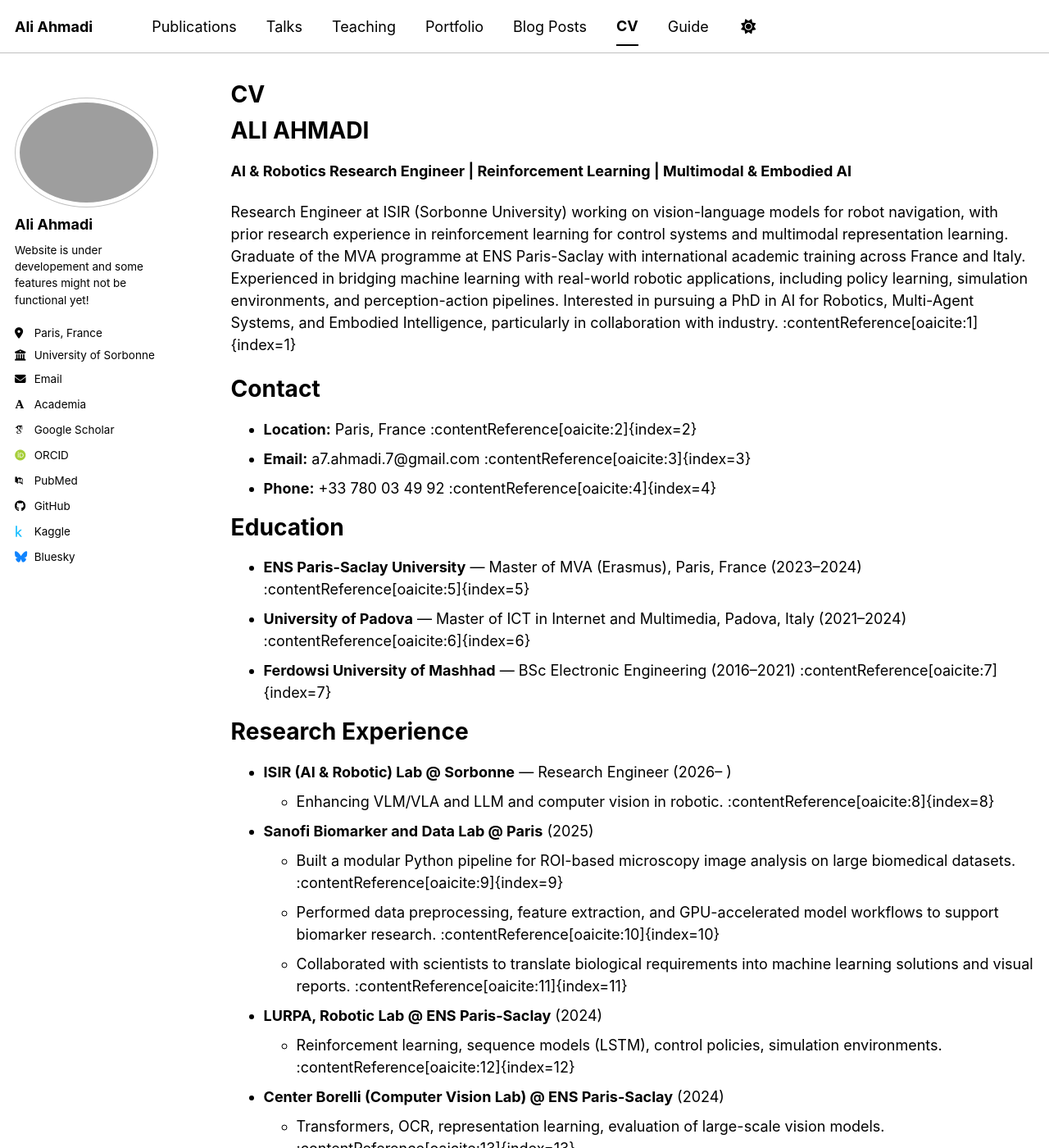
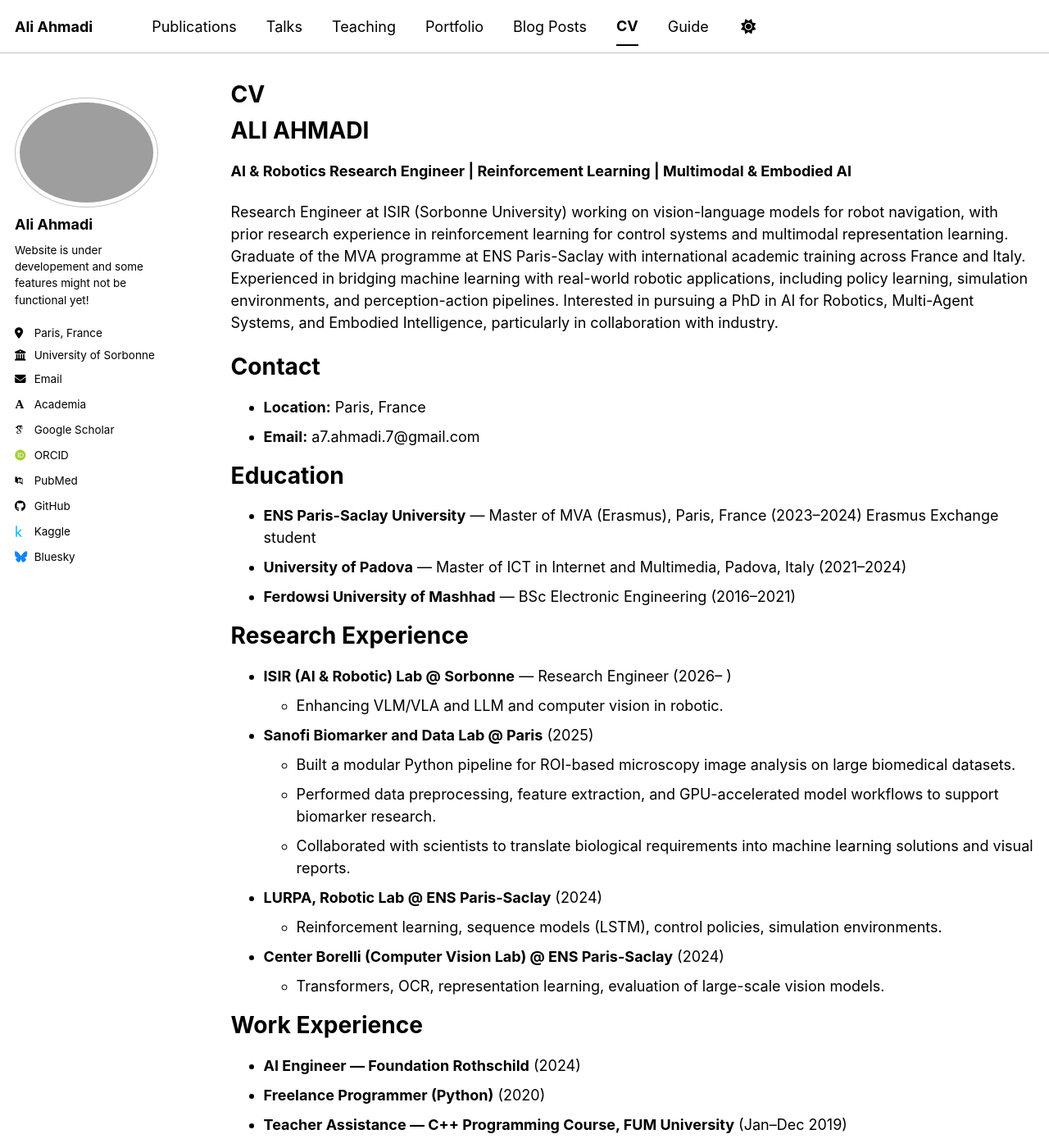
Before and after one commit to Ali-A7/Ali-A7.github.io, a Jekyll site: the page built from _pages/cv.md, in a window 1280 px wide and 1400 px high. Shown: the whole window at 82% size. Built offline with Jekyll 4.4.1, drawn with Linux system fonts in a browser that asks for light colours; some web fonts are replaced; a script bundle is joined from its source files by our own code; library files that are not in the unit come from our copies; some of the changed text lies outside the part shown.

Commit message:
Update cv.md

```diff
--- a/_pages/cv.md
+++ b/_pages/cv.md
@@ -13,65 +13,65 @@ ALI AHMADI
 ======
 **AI & Robotics Research Engineer | Reinforcement Learning | Multimodal & Embodied AI**
 
-Research Engineer at ISIR (Sorbonne University) working on vision-language models for robot navigation, with prior research experience in reinforcement learning for control systems and multimodal representation learning. Graduate of the MVA programme at ENS Paris-Saclay with international academic training across France and Italy. Experienced in bridging machine learning with real-world robotic applications, including policy learning, simulation environments, and perception-action pipelines. Interested in pursuing a PhD in AI for Robotics, Multi-Agent Systems, and Embodied Intelligence, particularly in collaboration with industry. :contentReference[oaicite:1]{index=1}
+Research Engineer at ISIR (Sorbonne University) working on vision-language models for robot navigation, with prior research experience in reinforcement learning for control systems and multimodal representation learning. Graduate of the MVA programme at ENS Paris-Saclay with international academic training across France and Italy. Experienced in bridging machine learning with real-world robotic applications, including policy learning, simulation environments, and perception-action pipelines. Interested in pursuing a PhD in AI for Robotics, Multi-Agent Systems, and Embodied Intelligence, particularly in collaboration with industry.
 
 Contact
 ======
-- **Location:** Paris, France :contentReference[oaicite:2]{index=2}
-- **Email:** a7.ahmadi.7@gmail.com :contentReference[oaicite:3]{index=3}
-- **Phone:** +33 780 03 49 92 :contentReference[oaicite:4]{index=4}
+- **Location:** Paris, France
+- **Email:** a7.ahmadi.7@gmail.com
+
 
 Education
 ======
-- **ENS Paris-Saclay University** — Master of MVA (Erasmus), Paris, France (2023–2024) :contentReference[oaicite:5]{index=5}
-- **University of Padova** — Master of ICT in Internet and Multimedia, Padova, Italy (2021–2024) :contentReference[oaicite:6]{index=6}
-- **Ferdowsi University of Mashhad** — BSc Electronic Engineering (2016–2021) :contentReference[oaicite:7]{index=7}
+- **ENS Paris-Saclay University** — Master of MVA (Erasmus), Paris, France (2023–2024) Erasmus Exchange student
+- **University of Padova** — Master of ICT in Internet and Multimedia, Padova, Italy (2021–2024)
+- **Ferdowsi University of Mashhad** — BSc Electronic Engineering (2016–2021)
 
 Research Experience
 ======
 - **ISIR (AI & Robotic) Lab @ Sorbonne** — Research Engineer (2026– )
-  - Enhancing VLM/VLA and LLM and computer vision in robotic. :contentReference[oaicite:8]{index=8}
+  - Enhancing VLM/VLA and LLM and computer vision in robotic.
 
 - **Sanofi Biomarker and Data Lab @ Paris** (2025)
-  - Built a modular Python pipeline for ROI-based microscopy image analysis on large biomedical datasets. :contentReference[oaicite:9]{index=9}
-  - Performed data preprocessing, feature extraction, and GPU-accelerated model workflows to support biomarker research. :contentReference[oaicite:10]{index=10}
-  - Collaborated with scientists to translate biological requirements into machine learning solutions and visual reports. :contentReference[oaicite:11]{index=11}
+  - Built a modular Python pipeline for ROI-based microscopy image analysis on large biomedical datasets.
+  - Performed data preprocessing, feature extraction, and GPU-accelerated model workflows to support biomarker research.
+  - Collaborated with scientists to translate biological requirements into machine learning solutions and visual reports.
 
 - **LURPA, Robotic Lab @ ENS Paris-Saclay** (2024)
-  - Reinforcement learning, sequence models (LSTM), control policies, simulation environments. :contentReference[oaicite:12]{index=12}
+  - Reinforcement learning, sequence models (LSTM), control policies, simulation environments.
 
 - **Center Borelli (Computer Vision Lab) @ ENS Paris-Saclay** (2024)
-  - Transformers, OCR, representation learning, evaluation of large-scale vision models. :contentReference[oaicite:13]{index=13}
+  - Transformers, OCR, representation learning, evaluation of large-scale vision models.
 
 Work Experience
 ======
-- **AI Engineer — Foundation Rothschild** (2024) :contentReference[oaicite:14]{index=14}
-- **Freelance Programmer (Python)** (2020) :contentReference[oaicite:15]{index=15}
-- **Teacher Assistance — C++ Programming Course, FUM University** (Jan–Dec 2019) :contentReference[oaicite:16]{index=16}
+- **AI Engineer — Foundation Rothschild** (2024)
+- **Freelance Programmer (Python)** (2020)
+- **Teacher Assistance — C++ Programming Course, FUM University** (Jan–Dec 2019)
 
 Projects
 ======
 - **Master Thesis — Trained RL agent PPO on (Exoskeleton Control)** (2024)
-  - Built an LSTM-based learned simulator and trained a PPO agent; improved stability via 300-step episodes, action constraints, and reward shaping. :contentReference[oaicite:17]{index=17}
+  - Built an LSTM-based learned simulator and trained a PPO agent; improved stability via 300-step episodes, action constraints, and reward shaping.
 
 - **Sanofi — Microscopy ROI pipeline**
-  - Built a modular Python pipeline for ROI-based microscopy image analysis and feature extraction. :contentReference[oaicite:18]{index=18}
-  - Automated analysis and visualization of multi-channel QPTIFF slides. :contentReference[oaicite:19]{index=19}
+  - Built a modular Python pipeline for ROI-based microscopy image analysis and feature extraction.
+  - Automated analysis and visualization of multi-channel QPTIFF slides.
 
 - **ENS Paris-Saclay Internship — Transformer-based OCR**
-  - Explored TrOCR for image-to-text conversion using vision-language transformer architectures. :contentReference[oaicite:20]{index=20}
+  - Explored TrOCR for image-to-text conversion using vision-language transformer architectures.
 
 - **Kaggle — Lymphocytosis Classification**
-  - Compared CNN and RNN models for malignancy detection in hematological data. :contentReference[oaicite:21]{index=21}
+  - Compared CNN and RNN models for malignancy detection in hematological data.
 
 - **Kaggle — Generative AI for Style Transfer**
-  - Applied GANs to transfer artistic styles using Claude Monet paintings. :contentReference[oaicite:22]{index=22}
+  - Applied GANs to transfer artistic styles using Claude Monet paintings.
 
 - **LLM Fine-Tuning Research**
-  - Studying techniques like LoRA, RAG, and Mixture-of-Experts (MoE) for scalable adaptation of large language models. :contentReference[oaicite:23]{index=23}
+  - Studying techniques like LoRA, RAG, and Mixture-of-Experts (MoE) for scalable adaptation of large language models.
 
 - **Medical IoT Device (Bachelor thesis)**
-  - Designed a wireless temperature sensor system with embedded data acquisition and real-time monitoring. :contentReference[oaicite:24]{index=24}
+  - Designed a wireless temperature sensor system with embedded data acquisition and real-time monitoring.
 
 Skills / Tools
 ======
@@ -81,18 +81,18 @@ Skills / Tools
 
 Languages
 ======
-- English :contentReference[oaicite:28]{index=28}
-- French :contentReference[oaicite:29]{index=29}
+- English
+- French
 
 Interests
 ======
-Machine Learning, Deep Learning, Multimodal AI, Vision-Language Models (VLMs), Transformers, Representation Learning, Computer Vision, Reinforcement Learning, Intelligent Agents, Embodied AI, Robotics and Autonomous Systems, Robot Perception and Navigation, Multi-Agent Systems, Human-Robot Interaction, Medical and Healthcare AI, Optimization, Interdisciplinary Research Collaboration, Cloud. :contentReference[oaicite:30]{index=30}
+Machine Learning, Deep Learning, Multimodal AI, Vision-Language Models (VLMs), Transformers, Representation Learning, Computer Vision, Reinforcement Learning, Intelligent Agents, Embodied AI, Robotics and Autonomous Systems, Robot Perception and Navigation, Multi-Agent Systems, Human-Robot Interaction, Medical and Healthcare AI, Optimization, Interdisciplinary Research Collaboration, Cloud.
 
 Certificates & Awards
 ======
-- Top ranking (Top 0.5%) in Iranian University Entrance National Exam :contentReference[oaicite:31]{index=31}
-- Kharazmi Youth Student Creation Award (idea of a car that works with renewable fuels) :contentReference[oaicite:32]{index=32}
-- Introduction to Generative AI — Google Cloud :contentReference[oaicite:33]{index=33}
-- Image Processing with Python — Coursera :contentReference[oaicite:34]{index=34}
-- Certificate of achievement — ICPC (International Collegiate Programming) :contentReference[oaicite:35]{index=35}
-- Generative AI: Introduction and Applications — IBM :contentReference[oaicite:36]{index=36}
+- Top ranking (Top 0.5%) in Iranian University Entrance National Exam
+- Kharazmi Youth Student Creation Award (idea of a car that works with renewable fuels)
+- Introduction to Generative AI — Google Cloud
+- Image Processing with Python — Coursera
+- Certificate of achievement — ICPC (International Collegiate Programming)
+- Generative AI: Introduction and Applications — IBM
```
